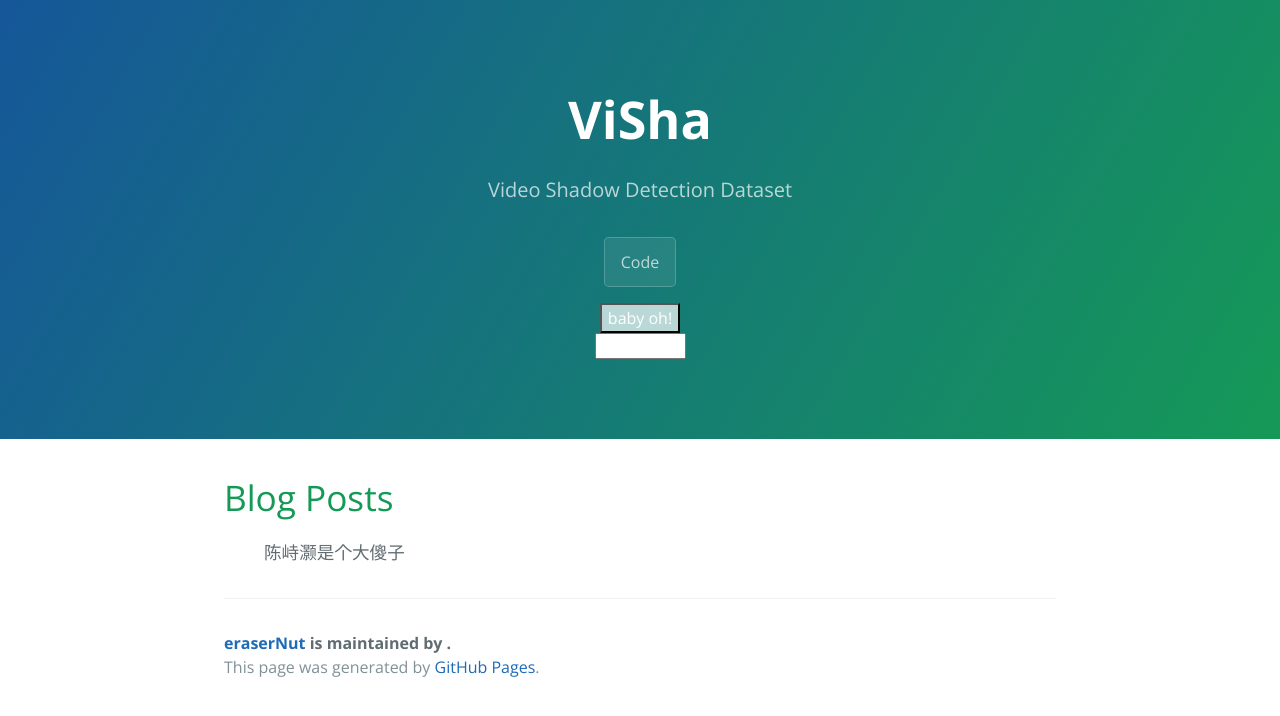
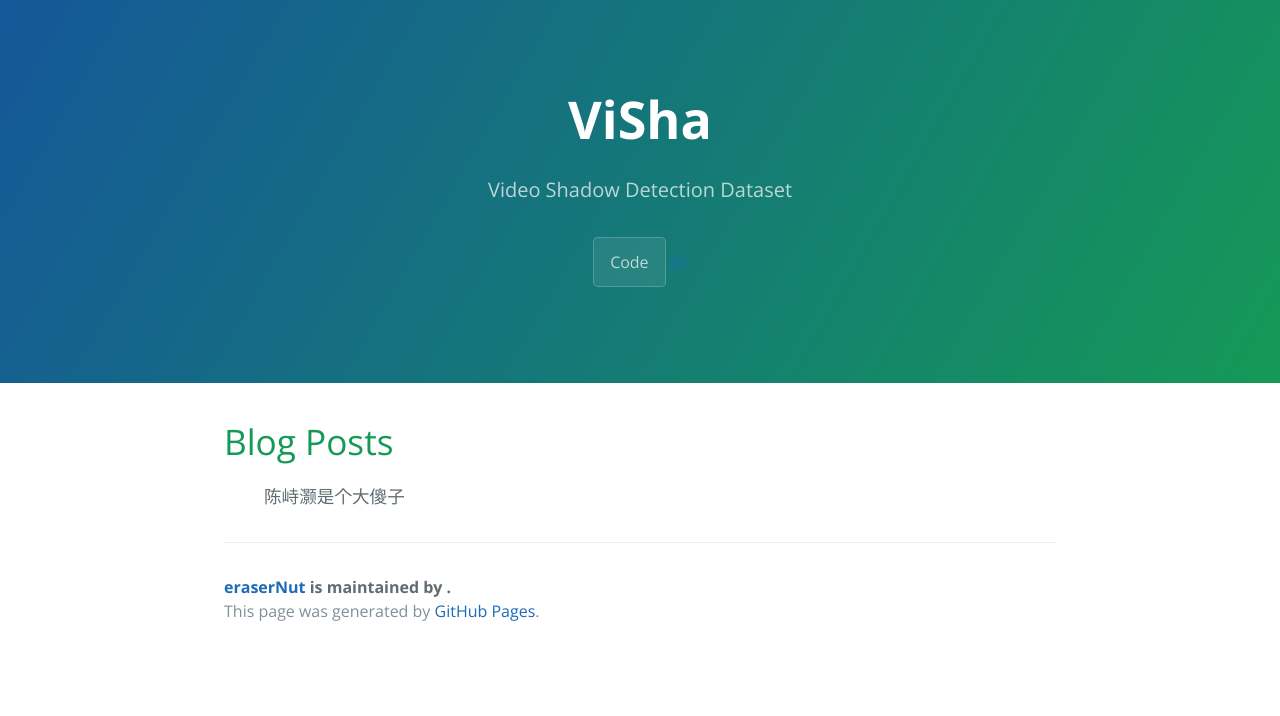
Before and after one commit to eraserNut/eraserNut.github.io, a Jekyll site: the page built from index.html, in a window 1280 px wide. Shown: the top 716 px of the page. Built offline with Jekyll 4.4.1, drawn with Linux system fonts in a browser that asks for light colours.

Commit message:
Update page-header.html

```diff
--- a/_includes/page-header.html
+++ b/_includes/page-header.html
@@ -2,63 +2,6 @@
   <h1 class="project-name"> ViSha </h1>
   <h2 class="project-tagline">{{ "Video Shadow Detection Dataset" }}</h2>
   <a href="https://www.baidu.com/" class="btn">Code</a>
+  <a class="button"> ttt </a>
 
-  <div class="dropdown">
-    <button class="dropbtn">baby oh!</button>
-    <div class="dropdown-content">
-      <a href="https://www.baidu.com">tt</a>
-      <a href="https://www.baidu.com">pp</a>
-      <a href="https://www.baidu.com">dd</a>
-    </div>
-  </div>
-  <select onchange="javascript: window.open(this.options[this.selectedIndex].value);" name="link">
-    <option >--请选择--</option>
-     <option value="https://www.baidu.com/">百度1</option>
-    <option value="https://www.baidu.com/s?ie=UTF-8&wd=baidu">百度3</option>
-    <option value="https://www.baidu.com/s?ie=UTF-8&wd=wc">百度2</option>
-  </select>
-  </section>
-
-<style>
-.dropbtn {
-    background-color: #FFFFFFB3;
-/*     color: white; */
-/*     padding: 16px; */
-/*     font-size: 16px; */
-/*     border: none; */
-/*     cursor: pointer; */
-}
-
-/*
-.dropdown {
-    position: relative;
-    display: inline-block;
-}
- */
-
-
-.dropdown-content {
-    display: none;
-    position: absolute;
-    background-color: #f9f9f9;
-    min-width: 100px;
-    box-shadow: 0px 8px 16px 0px rgba(0,0,0,0.2);
-}
-
-.dropdown-content a {
-    color: black;
-    padding: 12px 16px;
-    text-decoration: none;
-    display: block;
-}
-
-.dropdown-content a:hover {background-color: #f1f1f1}
-
-.dropdown:hover .dropdown-content {
-    display: block;
-}
-/*
-.dropdown:hover .dropbtn {
-    background-color: #3e8e41;
-} */
-</style>
+</section>
```
